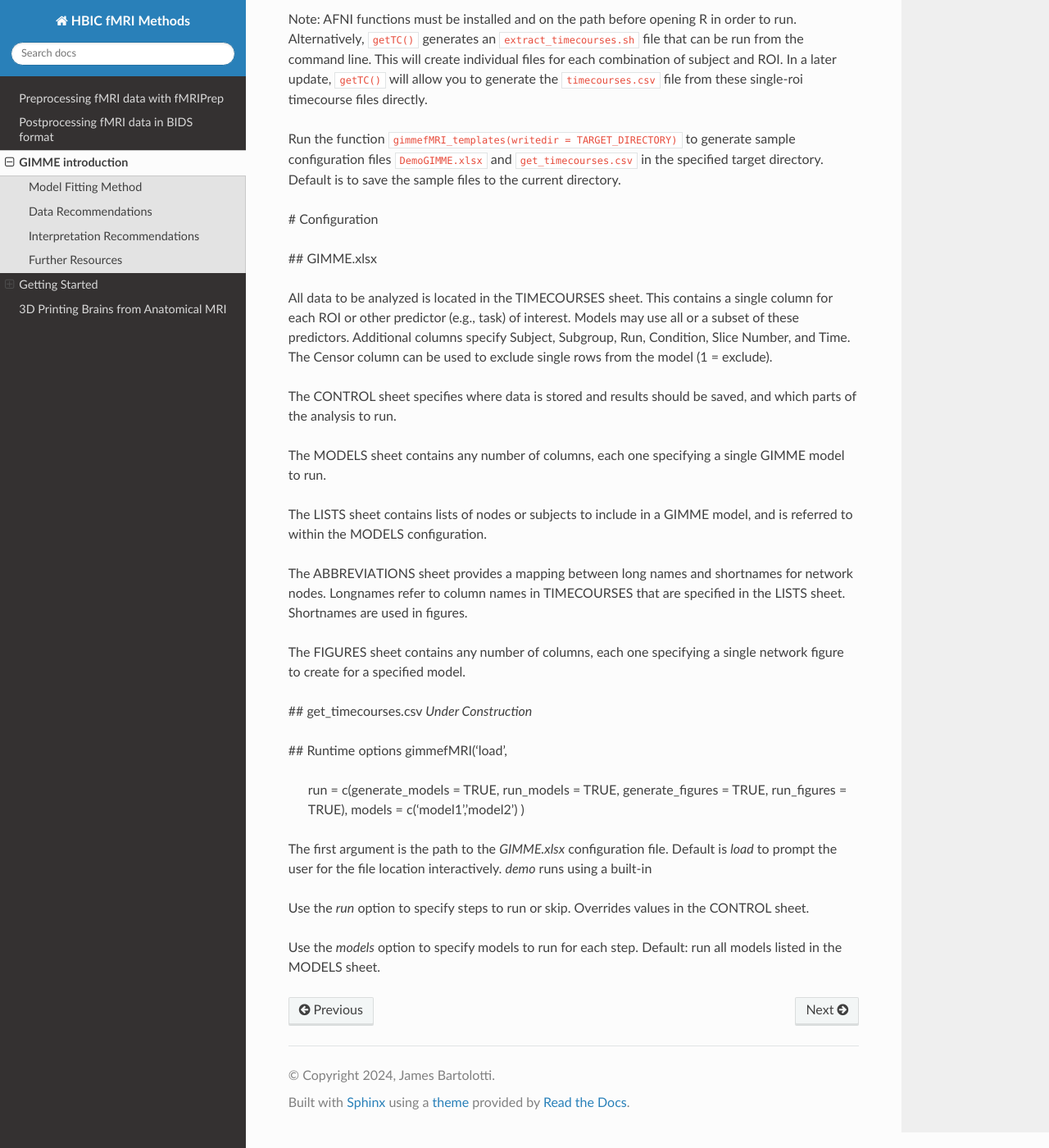
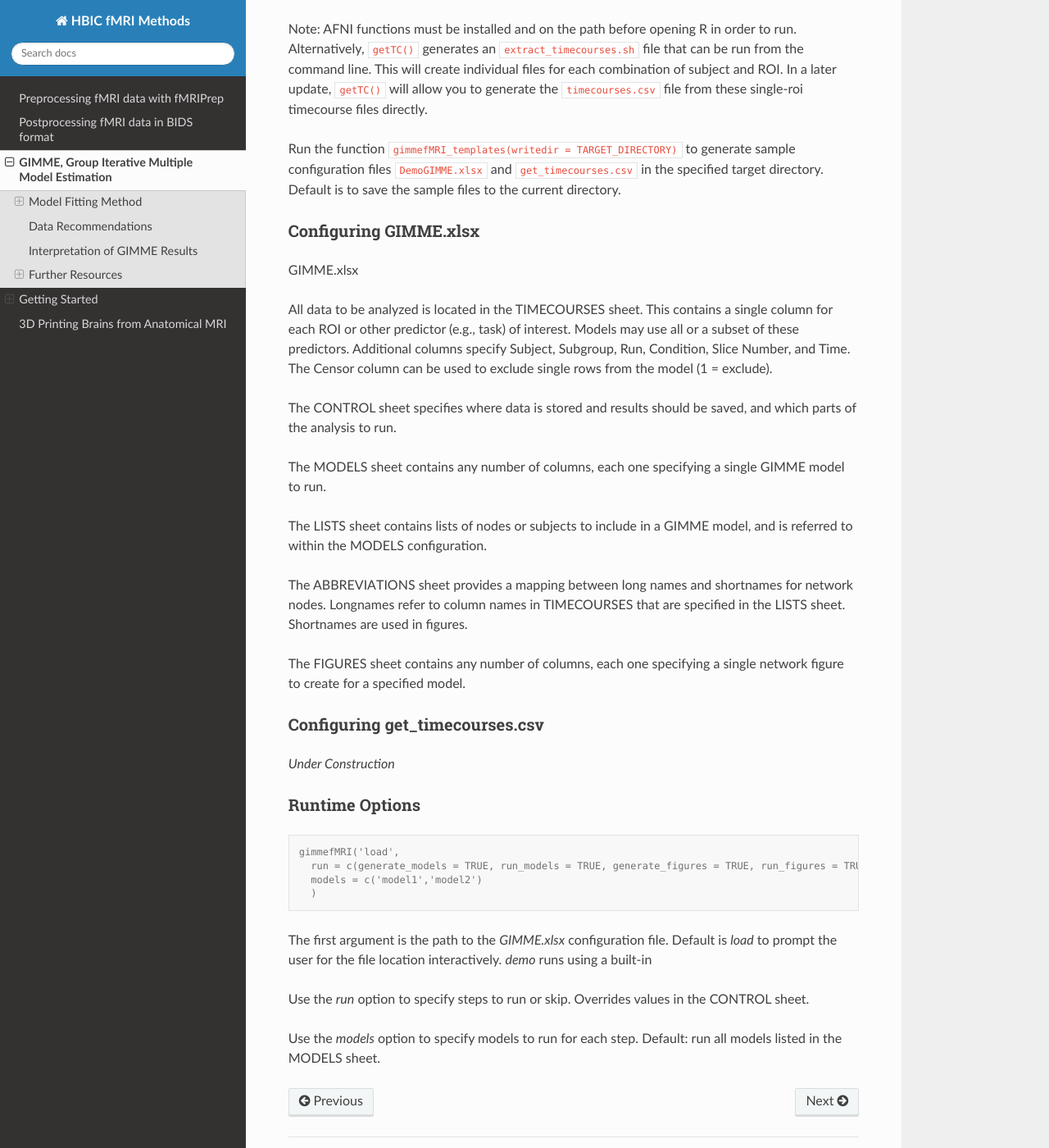
Before and after one commit to jbartolotti/fmri-methods, a Sphinx documentation site: the page built from docs/source/gimme.rst, in a window 1280 px wide and 1400 px high, scrolled down 4889 px. Shown: the whole window at 82% size. Built offline with Sphinx 7.4.7 and the Read the Docs theme 3.1.0, drawn with Linux system fonts in a browser that asks for light colours; some of the changed text lies outside the part shown.

Commit message:
Update gimme.rst

```diff
--- a/docs/source/gimme.rst
+++ b/docs/source/gimme.rst
@@ -1,4 +1,4 @@
-GIMME introduction
+GIMME, Group Iterative Multiple Model Estimation
 =============
 
 *gimmefMRI* provides an interface for running GIMME models with the *gimme* R package (Group Iterative Multiple Model Estimation) on fMRI timecourse data for functional connectivity analyses.
@@ -19,6 +19,7 @@ Model Fitting Method
 3. Identify individual-level connections for each individual
 
 Group Connections
+~~~~~~~~~~~~~~~
 
 Starting from null models for each individual, gimme identifies the connection that significantly improves model fit for the greatest number of individuals (Bonferroni-corrected alpha). If there is a tie, then the connection that has the highest average improvement to model fit is selected. If the selected connection significantly improves model fit for >= 75% of individuals (user-defined % threshold), then that connection is added to *every* individual model.
 
@@ -27,6 +28,7 @@ Using the new base model, gimme searches for the next connection that significan
 After identifying a group-level model, group connections are pruned. If any connection is now significant in < 75% of individuals, it is removed (if multiple group connections meet this criteria, the connection with the lowest z value is selected). Pruning continues from the new model until no group connections are identified for pruning.
 
 Subgroup Connections
+~~~~~~~~~~~~~
 
 If subgroup membership is defined *a priori*, then subgroup connections are identified within each subgroup separately, using the same procedure as group connection identification. The subgroup threshold is allowed to differ from the group threshold.
 
@@ -35,6 +37,7 @@ After subgroup connections are identified in all subgroups, group connections ar
 If subgroup membership is not defined *a priori*, subgroups are identified using the community detection method Walktrap (Pons & Latapy 2006, c.f. Lane & Gates 2017), and then subgroup connections are identified as above.
 
 Individual Connections
+~~~~~~~~~~~~~~~~~
 
 Using the group and subgroup paths as a starting model, individual models are estimated. For each individual, the connection that most increases model fit is identified. Any previously-identified non-significant individual connections are pruned (group and subgroup connections cannot be pruned at this step).
 
@@ -67,7 +70,7 @@ Missing columns (i.e., ROIs) in a single dataset will cause an error. If one ind
 
 .. _interpretation:
 
-Interpretation Recommendations
+Interpretation of GIMME Results
 ---------------
 
 For Group connections, a beta weight value exists for each individual. Thus, individual beta weights can be compared between groups or associated with other individual difference measures. Non-group / non-subgroup connections cannot be treated this way; unestimated individual connections cannot be replaced with zero. Specify Group connections *a priori* if you wish to analyze individual beta weights. Specifying a connection *a priori* forces its addition to the base model.
@@ -87,12 +90,14 @@ gimme developer website: https://gimme.web.unc.edu/
 
 
 External Tutorials
+~~~~~~~~~~~~~~~~
 
 Beltz, A. M., & Gates, K. M. (2017). Network mapping with GIMME. Multivariate behavioral research, 52(6), 789-804. [10.1080/00273171.2017.1373014](https://www.doi.org/10.1080/00273171.2017.1373014)
 
 Lane, S. T., & Gates, K. M. (2017). Automated selection of robust individual-level structural equation models for time series data. Structural Equation Modeling: A Multidisciplinary Journal, 24(5), 768-782. [10.1080/10705511.2017.1309978](https://www.doi.org/10.1080/10705511.2017.1309978)
 
 Algorithm Development
+~~~~~~~~~~~~~~~~~
 
 Gates, K. M., Fisher, Z. F., & Bollen, K. A. (2019). Latent variable GIMME using model implied instrumental variables (MIIVs). Psychological methods. [10.1037/met0000229](https://www.doi.org/10.1037/met0000229)
 
@@ -103,6 +108,7 @@ Gates, K. M., Lane, S. T., Varangis, E., Giovanello, K., & Guiskewicz, K. (2017)
 Gates, K. M., & Molenaar, P. C. (2012). Group search algorithm recovers effective connectivity maps for individuals in homogeneous and heterogeneous samples. NeuroImage, 63(1), 310-319. [10.1016/j.neuroimage.2012.06.026](https://www.doi.org/10.1016/j.neuroimage.2012.06.026)
 
 Applications
+~~~~~~~~~~~~~~~
 
 Gates, K. M., Molenaar, P. C., Hillary, F. G., & Slobounov, S. (2011). Extended unified SEM approach for modeling event-related fMRI data. NeuroImage, 54(2), 1151-1158. [10.1016/j.neuroimage.2010.08.051](https://www.doi.org/10.1016/j.neuroimage.2010.08.051)
 
@@ -152,10 +158,12 @@ Note: AFNI functions must be installed and on the path before opening R in order
 
 Run the function ``gimmefMRI_templates(writedir = TARGET_DIRECTORY)`` to generate sample configuration files ``DemoGIMME.xlsx`` and ``get_timecourses.csv`` in the specified target directory. Default is to save the sample files to the current directory.
 
+.. _gimmeconfig:
 
-# Configuration
+Configuring GIMME.xlsx
+~~~~~~~~~~~~~~
 
-## GIMME.xlsx
+GIMME.xlsx
 
 All data to be analyzed is located in the TIMECOURSES sheet. This contains a single column for each ROI or other predictor (e.g., task) of interest. Models may use all or a subset of these predictors. Additional columns specify Subject, Subgroup, Run, Condition, Slice Number, and Time. The Censor column can be used to exclude single rows from the model (1 = exclude).
 
@@ -169,14 +177,24 @@ The ABBREVIATIONS sheet provides a mapping between long names and shortnames for
 
 The FIGURES sheet contains any number of columns, each one specifying a single network figure to create for a specified model.
 
-## get_timecourses.csv
+.. _gettcconfig:
+
+Configuring get_timecourses.csv
+~~~~~~~~~~~~~
+
 *Under Construction*
 
-## Runtime options
-gimmefMRI('load',
-  run = c(generate_models = TRUE, run_models = TRUE, generate_figures = TRUE, run_figures = TRUE),
-  models = c('model1','model2')
-  )
+.. _gimmerun:
+
+Runtime Options
+~~~~~~~~~~~~~~~~
+
+.. code-block:: console
+
+    gimmefMRI('load',
+      run = c(generate_models = TRUE, run_models = TRUE, generate_figures = TRUE, run_figures = TRUE),
+      models = c('model1','model2')
+      )
 
 The first argument is the path to the `GIMME.xlsx` configuration file. Default is `load` to prompt the user for the file location interactively. `demo` runs using a built-in
 
```
